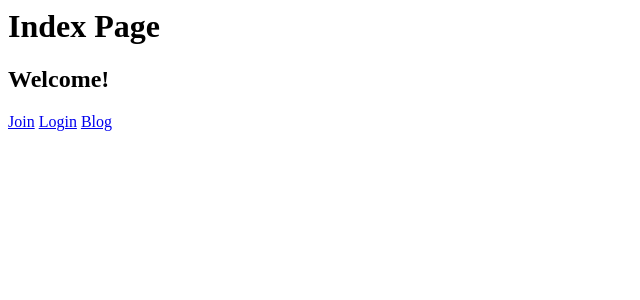
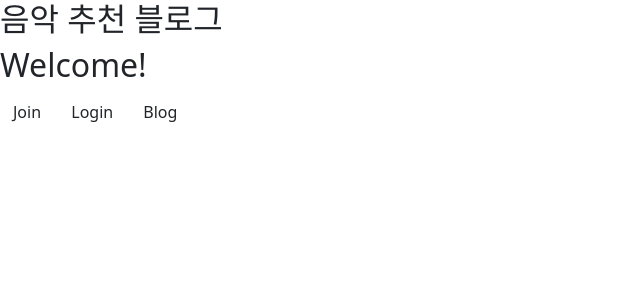
Before and after one commit to su0797/Django_project_myblog, a Django app: page / in a window 1280 px wide. Shown: the top 300 px of the page, without its empty margins (0-640 px from the left). Run offline with Django 4.2, Linux system fonts and the light colour scheme.

Commit message:
html 수정

```diff
--- a/blog/templates/blog/post_detail.html
+++ b/blog/templates/blog/post_detail.html
@@ -1,6 +1,7 @@
 {% extends 'base.html' %}
 
 {% block content %}
+<hr>
     <h2>Title: {{ post_title }}</h2>
     {% if post_writer == request.user %}
         <a href="{% url 'blog:edit' pk=post_id %}" class="btn">Edit</a>
--- a/blog/templates/blog/post_edit.html
+++ b/blog/templates/blog/post_edit.html
@@ -1,6 +1,7 @@
 {% extends "base.html" %}
 
 {% block content %}
+<hr>
     <form action="{% url 'blog:edit' pk=post.pk %}" method="post">
         {% csrf_token %}
         {{ form.as_p }}
--- a/blog/templates/blog/post_form.html
+++ b/blog/templates/blog/post_form.html
@@ -1,6 +1,7 @@
 {% extends 'base.html' %}
 
 {% block content %}
+<hr>
     <h1>블로그 글 작성 화면</h1>
     <form action="{% url 'blog:write' %}" method="post">
         {% csrf_token %}
--- a/blog/templates/blog/post_list.html
+++ b/blog/templates/blog/post_list.html
@@ -1,8 +1,9 @@
 {% extends 'base.html' %}
 
 {% block content %}
+<hr>
     {% if user.is_authenticated %}
-        <p>블로그 게시판 화면</p>
+        <p>블로그 게시판</p>
         <!-- context -->
         <!-- 조건문, 순회문 -->
         <form action="{% url 'blog:write' %}" class="btn">
--- a/blog/templates/blog/post_search.html
+++ b/blog/templates/blog/post_search.html
@@ -1,6 +1,7 @@
 {% extends "base.html" %}
 
 {% block content %}
+<hr>
     {% if post_objs %}
         <h1> 검색하신 {{ post_obj }} 입니다. </h1>
         <table class="table table-bordered">
--- /dev/null
+++ b/static/blog/index.css
@@ -0,0 +1,5 @@
+.main-container {
+    display: flex;
+    justify-content: space-between;
+    align-items: center;
+}
--- a/templates/index.html
+++ b/templates/index.html
@@ -1,7 +1,18 @@
+<!DOCTYPE html>
+<html lang="en">
+<head>
+    <meta charset="UTF-8">
+    <meta name="viewport" content="width=device-width, initial-scale=1.0">
+    <link href="https://cdn.jsdelivr.net/npm/bootstrap@5.2.3/dist/css/bootstrap.min.css" rel="stylesheet" integrity="sha384-rbsA2VBKQhggwzxH7pPCaAqO46MgnOM80zW1RWuH61DGLwZJEdK2Kadq2F9CUG65" crossorigin="anonymous">
+    <title>{% block title %} {{ title }} {% endblock %}</title>
+    <link rel="stylesheet" href="./css/index.css">
+</head>
 {% block content %}
-    <h1>Index Page</h1>
-    <h2>Welcome!</h2>
-    <a href="{% url 'user:join' %}" class="btn">Join</a>
-    <a href="{% url 'user:login' %}" class="btn">Login</a>
-    <a href="{% url 'blog:list' %}" class="btn">Blog</a>
+    <div class="main-container">
+        <h2>음악 추천 블로그</h2>
+        <h2>Welcome!</h2>
+        <a href="{% url 'user:join' %}" class="btn">Join</a>
+        <a href="{% url 'user:login' %}" class="btn">Login</a>
+        <a href="{% url 'blog:list' %}" class="btn">Blog</a>
+    </div>
 {% endblock %}
--- a/user/templates/user/user_join.html
+++ b/user/templates/user/user_join.html
@@ -1,4 +1,5 @@
 {% block content %}
+<hr>
 <h2>회원가입 페이지</h2>
 <form action="{% url 'user:join' %}" method="post">
     {% csrf_token %}
--- a/user/templates/user/user_login.html
+++ b/user/templates/user/user_login.html
@@ -1,6 +1,7 @@
 {% extends "base.html" %}
 
 {% block content %}
+<hr>
 <h2>로그인 페이지</h2>
 <form action="{% url 'user:login' %}" method="post">
     {% csrf_token %}
```
